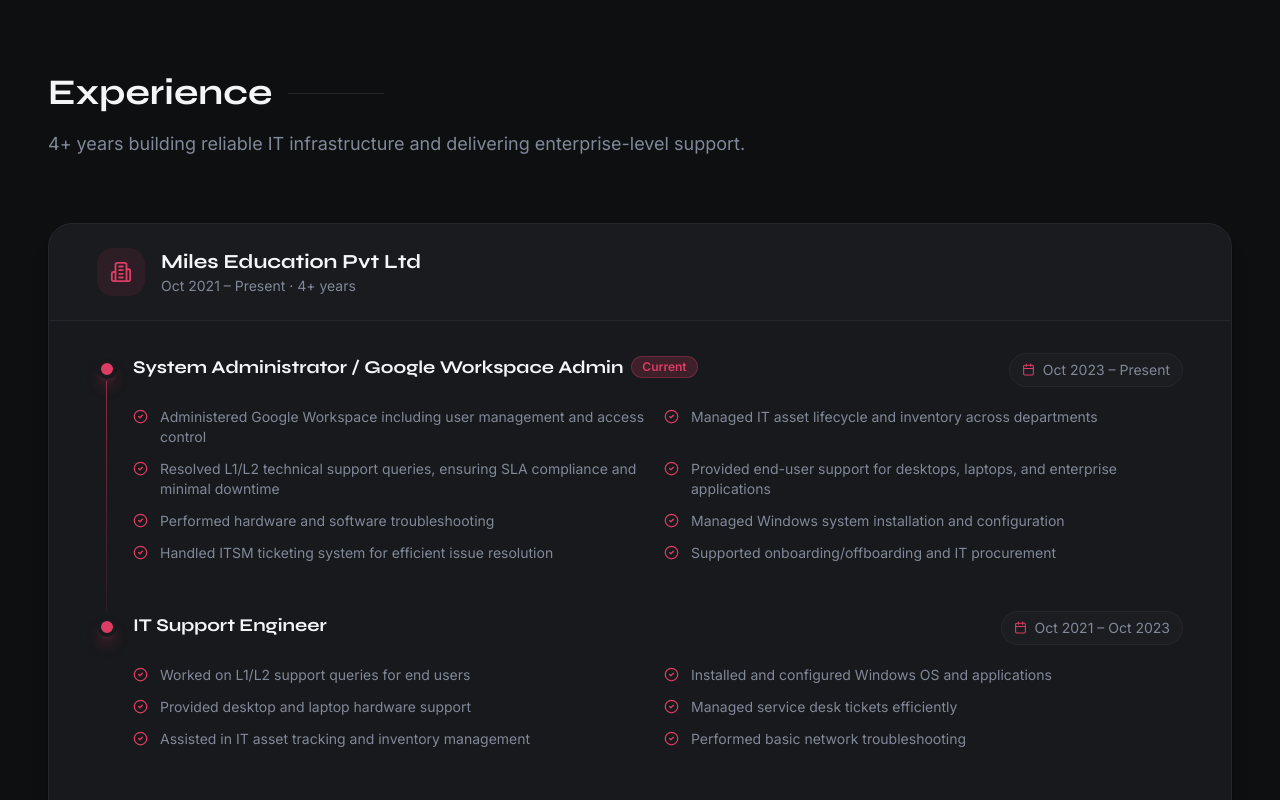
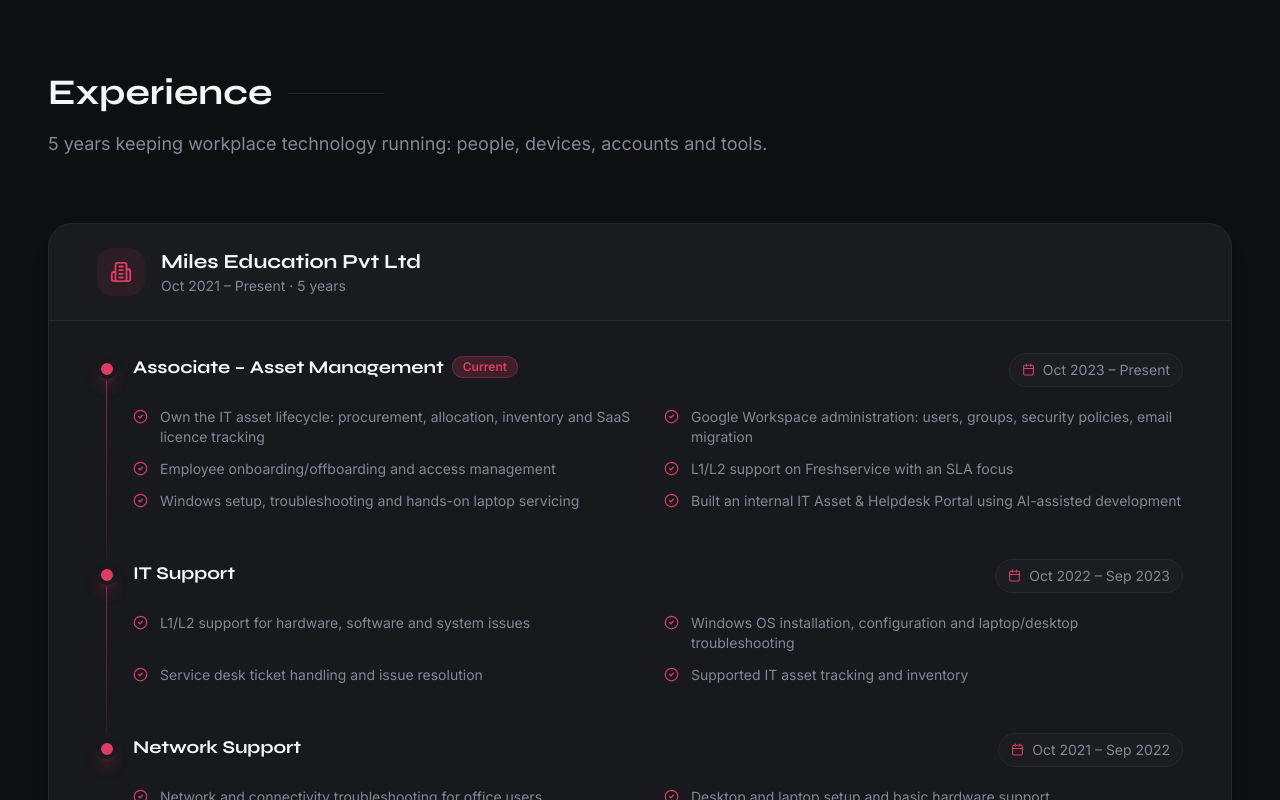
Before and after one commit to sheshadri022/portfolio, a React (Vite) app: page / in a window 1280 px wide. Shown: the part 1720-2520 px from the top of the page. Built offline with nearby package versions, Linux system fonts and the light colour scheme.

Commit message:
Update experience: official roles and dates

```diff
--- a/src/components/Experience.tsx
+++ b/src/components/Experience.tsx
@@ -5,33 +5,39 @@
   name: "Miles Education Pvt Ltd",
   roles: [
     {
-      title: "System Administrator / Google Workspace Admin",
+      title: "Associate – Asset Management",
       duration: "Oct 2023 – Present",
       current: true,
       responsibilities: [
-        "Administered Google Workspace including user management and access control",
-        "Managed IT asset lifecycle and inventory across departments",
-        "Resolved L1/L2 technical support queries, ensuring SLA compliance and minimal downtime",
-        "Provided end-user support for desktops, laptops, and enterprise applications",
-        "Performed hardware and software troubleshooting",
-        "Managed Windows system installation and configuration",
-        "Handled ITSM ticketing system for efficient issue resolution",
-        "Supported onboarding/offboarding and IT procurement",
+        "Own the IT asset lifecycle: procurement, allocation, inventory and SaaS licence tracking",
+        "Google Workspace administration: users, groups, security policies, email migration",
+        "Employee onboarding/offboarding and access management",
+        "L1/L2 support on Freshservice with an SLA focus",
+        "Windows setup, troubleshooting and hands-on laptop servicing",
+        "Built an internal IT Asset & Helpdesk Portal using AI-assisted development",
       ],
     },
     {
-      title: "IT Support Engineer",
-      duration: "Oct 2021 – Oct 2023",
+      title: "IT Support",
+      duration: "Oct 2022 – Sep 2023",
       current: false,
       responsibilities: [
-        "Worked on L1/L2 support queries for end users",
-        "Installed and configured Windows OS and applications",
-        "Provided desktop and laptop hardware support",
-        "Managed service desk tickets efficiently",
-        "Assisted in IT asset tracking and inventory management",
-        "Performed basic network troubleshooting",
+        "L1/L2 support for hardware, software and system issues",
+        "Windows OS installation, configuration and laptop/desktop troubleshooting",
+        "Service desk ticket handling and issue resolution",
+        "Supported IT asset tracking and inventory",
       ],
     },
+    {
+      title: "Network Support",
+      duration: "Oct 2021 – Sep 2022",
+      current: false,
+      responsibilities: [
+        "Network and connectivity troubleshooting for office users",
+        "Desktop and laptop setup and basic hardware support",
+        "First-line technical support for staff",
+      ],
+    }
   ],
 };
 
@@ -51,7 +57,7 @@
             <span className="h-px w-24 bg-border inline-block"></span>
           </h2>
           <p className="text-lg text-muted-foreground leading-relaxed">
-            4+ years building reliable IT infrastructure and delivering enterprise-level support.
+            5 years keeping workplace technology running: people, devices, accounts and tools.
           </p>
         </motion.div>
 
@@ -69,7 +75,7 @@
             </div>
             <div>
               <h3 className="text-xl font-bold font-heading">{company.name}</h3>
-              <p className="text-sm text-muted-foreground">Oct 2021 – Present · 4+ years</p>
+              <p className="text-sm text-muted-foreground">Oct 2021 – Present · 5 years</p>
             </div>
           </div>
 
```
